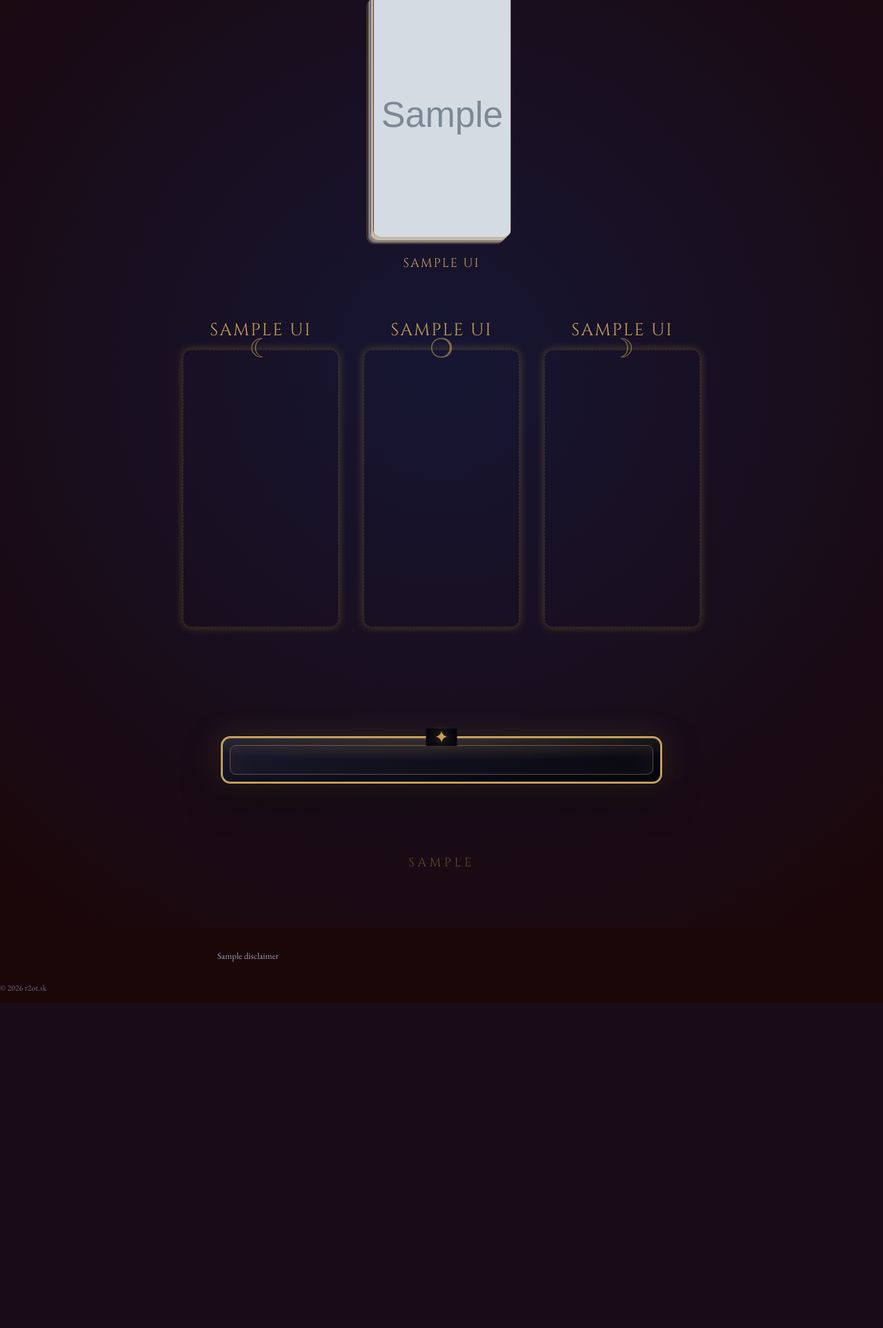
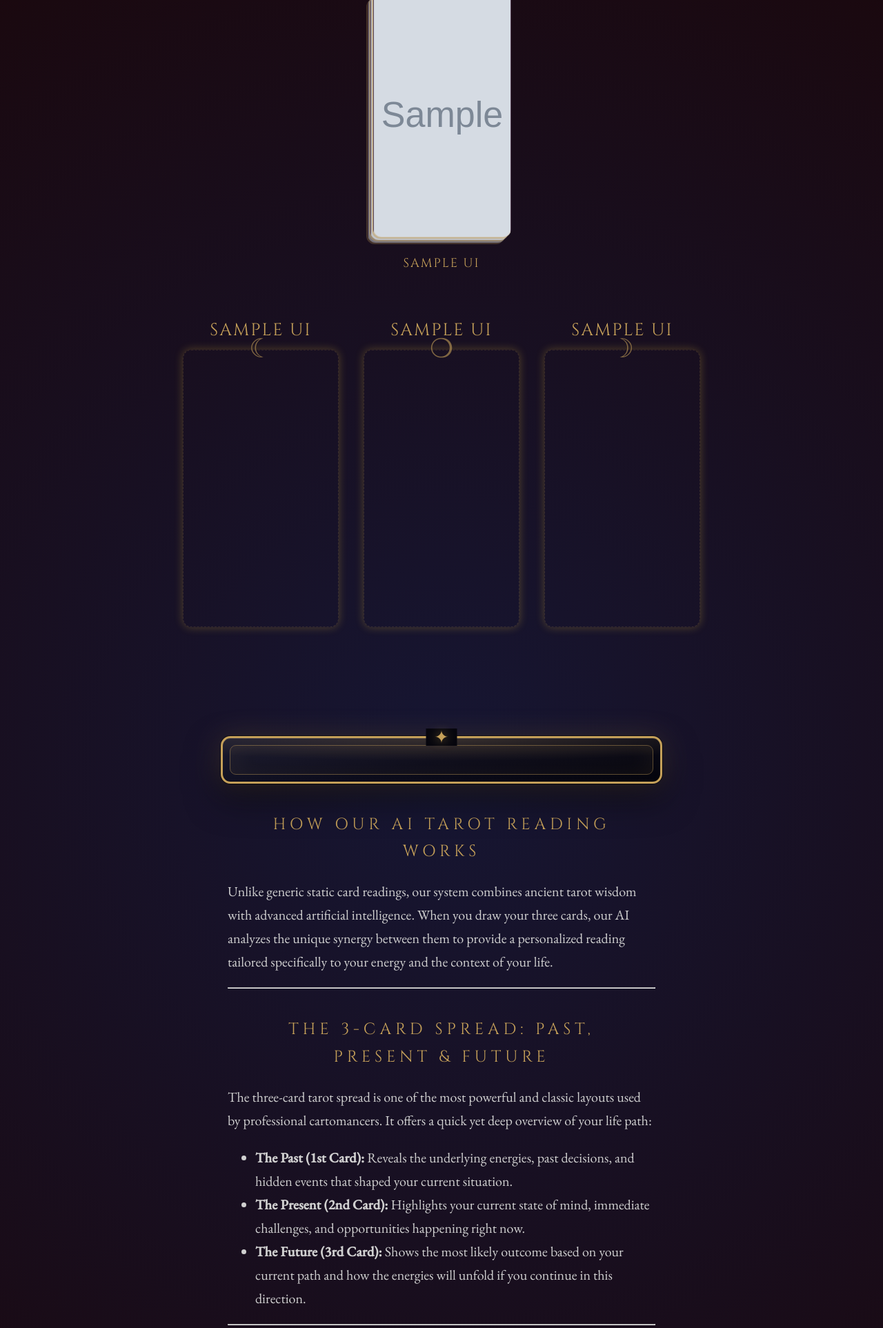
Before and after one commit to akofakt2/Mytarot, a Python web app: template templates/index.html in a window 1280 px wide. Shown: the part 383-2308 px from the top of the page at 69% size. Before the commit the page ends 1837 px from the top, so only its background shows below. Run offline with Jinja, Linux system fonts and the light colour scheme; the template is opened without the code that fills it: most values are stand-ins (such as "Sample title", 1, 10 or a date in 2020); grey boxes marked "Sample" are stand-in pictures.

Commit message:
pridanie na seo

```diff
--- a/static/style.css
+++ b/static/style.css
@@ -49,7 +49,26 @@ h2 {
 }
 
 h3 {
-    all: unset;
+    /* Typografia */
+    font-family: var(--font-heading);
+    /* Menšia veľkosť pôsobí prémiovejšie */
+    font-weight: 300;
+    text-transform: uppercase;
+    letter-spacing: 0.25em;
+
+    /* Farba a vizuál */
+    color: var(--card-gold);
+    /* Mierne priehľadná zlatá */
+    text-align: center;
+
+    /* Poziciovanie */
+    margin-top: 40px;
+    margin-bottom: 20px;
+    padding: 0 20px;
+
+    /* Zabezpečenie, aby neprekážal interakcii */
+    pointer-events: none;
+    user-select: none;
     /* Zruší všetky vlastnosti vrátane zdedených */
 }
 
@@ -778,6 +797,16 @@ h3 {
     display: inline-flex;
 }
 
+.index-article {
+    display: flex;
+    text-align: left;
+    margin-left: auto;
+    margin-right: auto;
+    width: 50%;
+    font-size: 0.8em;
+}
+
+
 /* --- STRÁNKA KARTY (template.html) --- */
 .card-detail {
     /* min(100%, 720px) + margin auto: spoľahlivé centrovanie vo flex .main-layout (align-items: center) */
@@ -849,10 +878,6 @@ h3 {
     max-width: 100%;
     width: 100%;
     height: auto;
-
-
-
-
     border-radius: 12px;
     /* Zaoblené rohy */
     border: 1px solid rgba(197, 160, 89, 0.2);
@@ -1235,6 +1260,10 @@ h3 {
         --card-width: min(340px, 85vw);
     }
 
+    .index-article {
+        width: 90%;
+    }
+
     .main-layout {
         padding-left: max(16px, env(safe-area-inset-left, 0px));
         padding-right: max(16px, env(safe-area-inset-right, 0px));
@@ -1353,7 +1382,7 @@ h3.seo-subtle {
     letter-spacing: 0.25em;
 
     /* Farba a vizuál */
-    color: rgba(212, 175, 55, 0.4);
+    color: var(--card-gold);
     /* Mierne priehľadná zlatá */
     text-align: center;
 
--- a/templates/index.html
+++ b/templates/index.html
@@ -37,15 +37,18 @@
             <div class="spread-area">
                 <div>
                     <h2>{{ui.reading_label_past}}</h2>
-                    <div class="slot" id="slot-0" data-label="☾" title="{{ui.reading_label_past}}, {{ui.deck_label_shuffle}}"></div>
+                    <div class="slot" id="slot-0" data-label="☾"
+                        title="{{ui.reading_label_past}}, {{ui.deck_label_shuffle}}"></div>
                 </div>
                 <div>
                     <h2>{{ui.reading_label_present}}</h2>
-                    <div class="slot" id="slot-1" data-label="❍" title="{{ui.reading_label_present}}, {{ui.deck_label_shuffle}}"></div>
+                    <div class="slot" id="slot-1" data-label="❍"
+                        title="{{ui.reading_label_present}}, {{ui.deck_label_shuffle}}"></div>
                 </div>
                 <div>
                     <h2>{{ui.reading_label_future}}</h2>
-                    <div class="slot" id="slot-2" data-label="☽" title="{{ui.reading_label_future}}, {{ui.deck_label_shuffle}}"></div>
+                    <div class="slot" id="slot-2" data-label="☽"
+                        title="{{ui.reading_label_future}}, {{ui.deck_label_shuffle}}"></div>
                 </div>
             </div>
 
@@ -60,9 +63,10 @@
                     </div>
                 </div>
             </div>
-            <h3 class="seo-subtle">{{ ui.app_h2 }}</h3>
+            <!--<h3 class="seo-subtle">{{ ui.app_h2 }}</h3>-->
+            {% include 'pages/' ~ locale ~ '/index_text.html' %}
     </main>
-        {% include 'includes/footer_copyright.html' %}
+    {% include 'includes/footer_copyright.html' %}
     </footer>
 
     <script id="tarot-data" type="application/json">{{ tarot_cards_json|safe }}</script>
--- /dev/null
+++ b/templates/pages/en/index_text.html
@@ -0,0 +1,57 @@
+            <article class="index-article">
+                <!-- SEO & User Information Section -->
+                <section style="color:#d0d0d0">
+
+                    <h3>How Our AI Tarot Reading Works</h3>
+                    <p>
+                        Unlike generic static card readings, our system combines ancient tarot wisdom with advanced
+                        artificial intelligence. When you draw your three cards, our AI analyzes the unique synergy
+                        between them to provide a personalized reading tailored specifically to your energy and the
+                        context of your life.
+                    </p>
+
+                    <hr>
+
+                    <h3>The 3-Card Spread: Past, Present & Future</h3>
+                    <p>
+                        The three-card tarot spread is one of the most powerful and classic layouts used by professional
+                        cartomancers. It offers a quick yet deep overview of your life path:
+                    </p>
+                    <ul>
+                        <li><strong>The Past (1st Card):</strong> Reveals the underlying energies, past decisions, and
+                            hidden events that shaped your current situation.</li>
+                        <li><strong>The Present (2nd Card):</strong> Highlights your current state of mind, immediate
+                            challenges, and opportunities happening right now.</li>
+                        <li><strong>The Future (3rd Card):</strong> Shows the most likely outcome based on your current
+                            path and how the energies will unfold if you continue in this direction.</li>
+                    </ul>
+
+                    <hr>
+
+                    <h3>How to Get the Most Accurate Tarot Reading</h3>
+                    <p>
+                        To get the most out of your AI tarot session, we recommend following these simple steps before
+                        drawing your cards:
+                    </p>
+                    <ol>
+                        <li><strong>Clear Your Mind:</strong> Take three deep breaths and let go of daily distractions.
+                        </li>
+                        <li><strong>Focus on Your Question:</strong> Ask an open-ended question rather than a simple
+                            "yes or no". For example, instead of <em>"Will I get the job?"</em>, ask <em>"What do I need
+                                to focus on to succeed in my career?"</em>.</li>
+                        <li><strong>Trust Your Intuition:</strong> When you click on the cards, let your intuition guide
+                            your hand. The card that calls to you is the one meant for you.</li>
+                    </ol>
+
+                    <hr>
+
+                    <!-- Internal Linking to your future Encyclopedia -->
+                    <div>
+                        <p>
+                            Want to learn more about each individual card?
+                            Explore our complete <a style="text-decoration: none; color: rgba(212, 175, 55, 0.4);" href="/cards">Tarot Card Meanings Encyclopedia</a>.
+                        </p>
+                    </div>
+
+                </section>
+            </article>
```
Also changed, not shown: templates/pages/cs/index_text.html (added, +45 -0 lines), templates/pages/pl/index_text.html (added, +45 -0 lines), templates/pages/sk/index_text.html (added, +45 -0 lines), tarot_app.py (line endings or trailing spaces).
